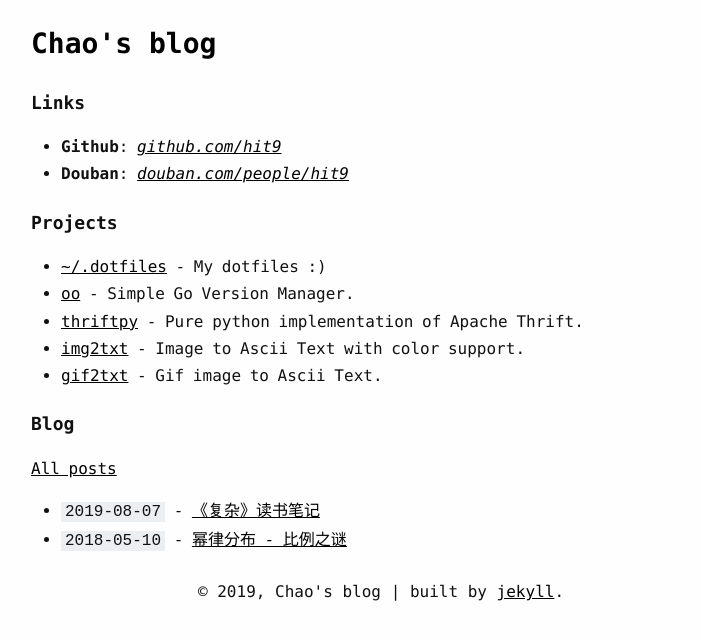
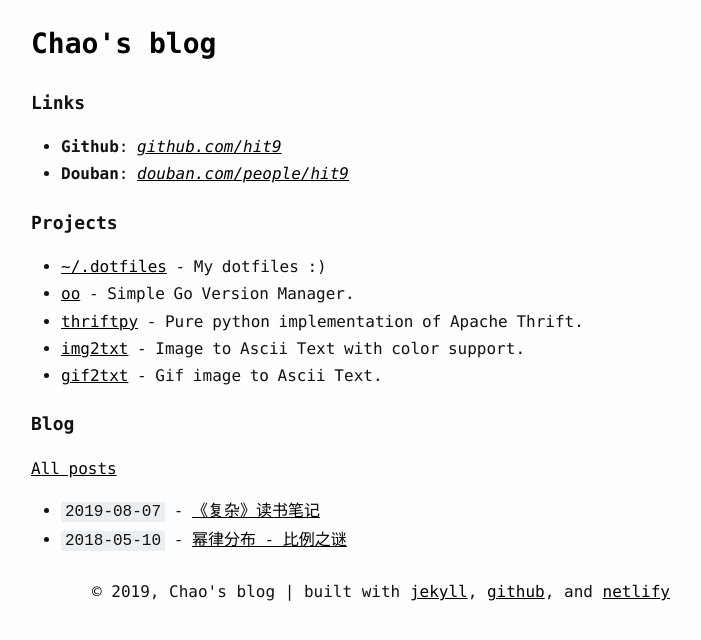
Before and after one commit to gfphoto/writings.sh, a Jekyll site: the page built from index.md, in a window 1280 px wide. Shown: the top 640 px of the page, without its empty margins (259-960 px from the left). Built offline with Jekyll 4.4.1, drawn with Linux system fonts in a browser that asks for light colours.

Commit message:
Update footer

```diff
--- a/_includes/footer.html
+++ b/_includes/footer.html
@@ -1,6 +1,8 @@
 <footer>
   © 2019,
   {{ site.title }} |
-  built by <a href="https://jekyllrb.com/">jekyll</a>.
+  built with <a href="https://jekyllrb.com/">jekyll</a>,
+  <a href="https://github.com/hit9/writings.sh">github</a>,
+  and <a href="https://www.netlify.com/">netlify</a>
 </footer>
 <script> init(); </script>
```
